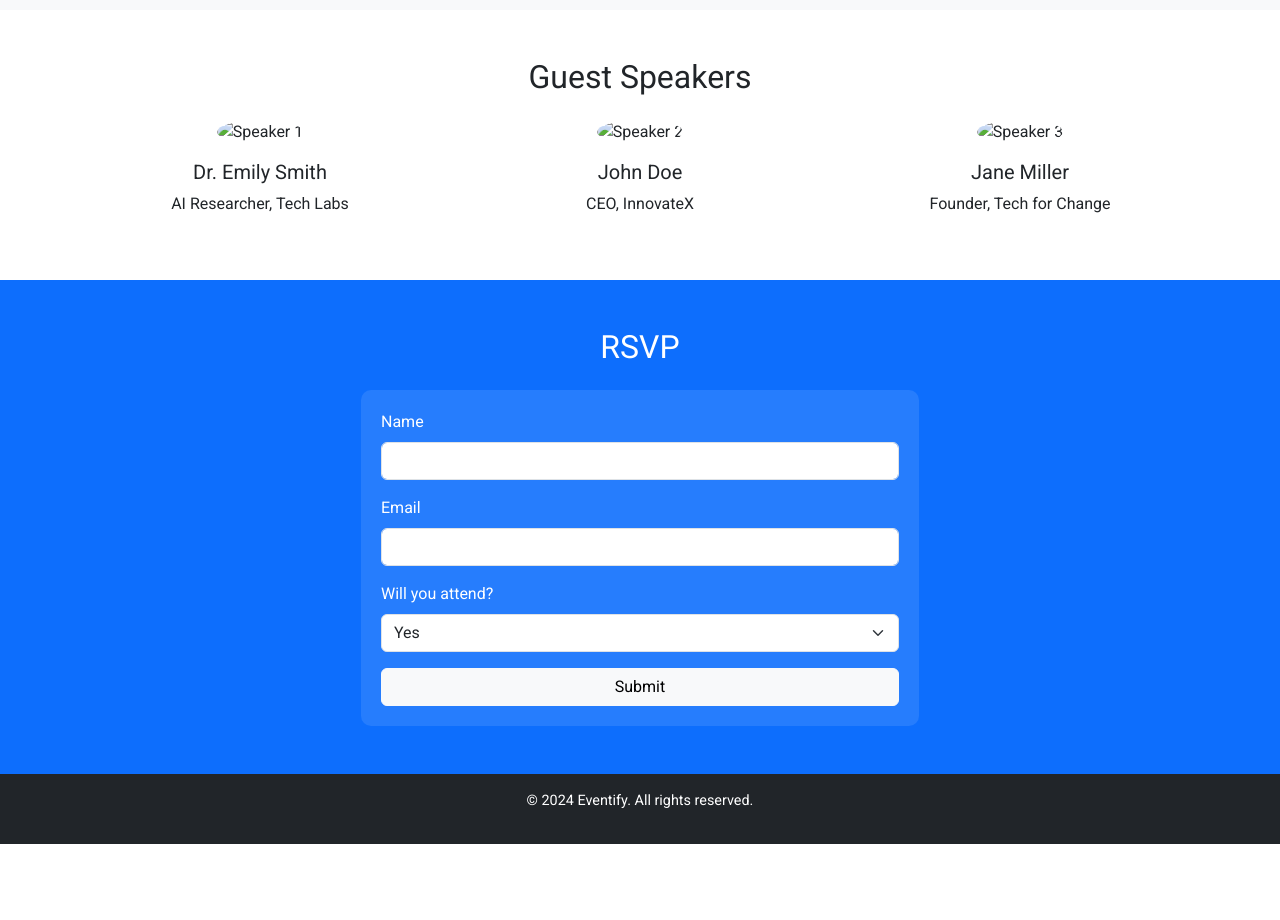
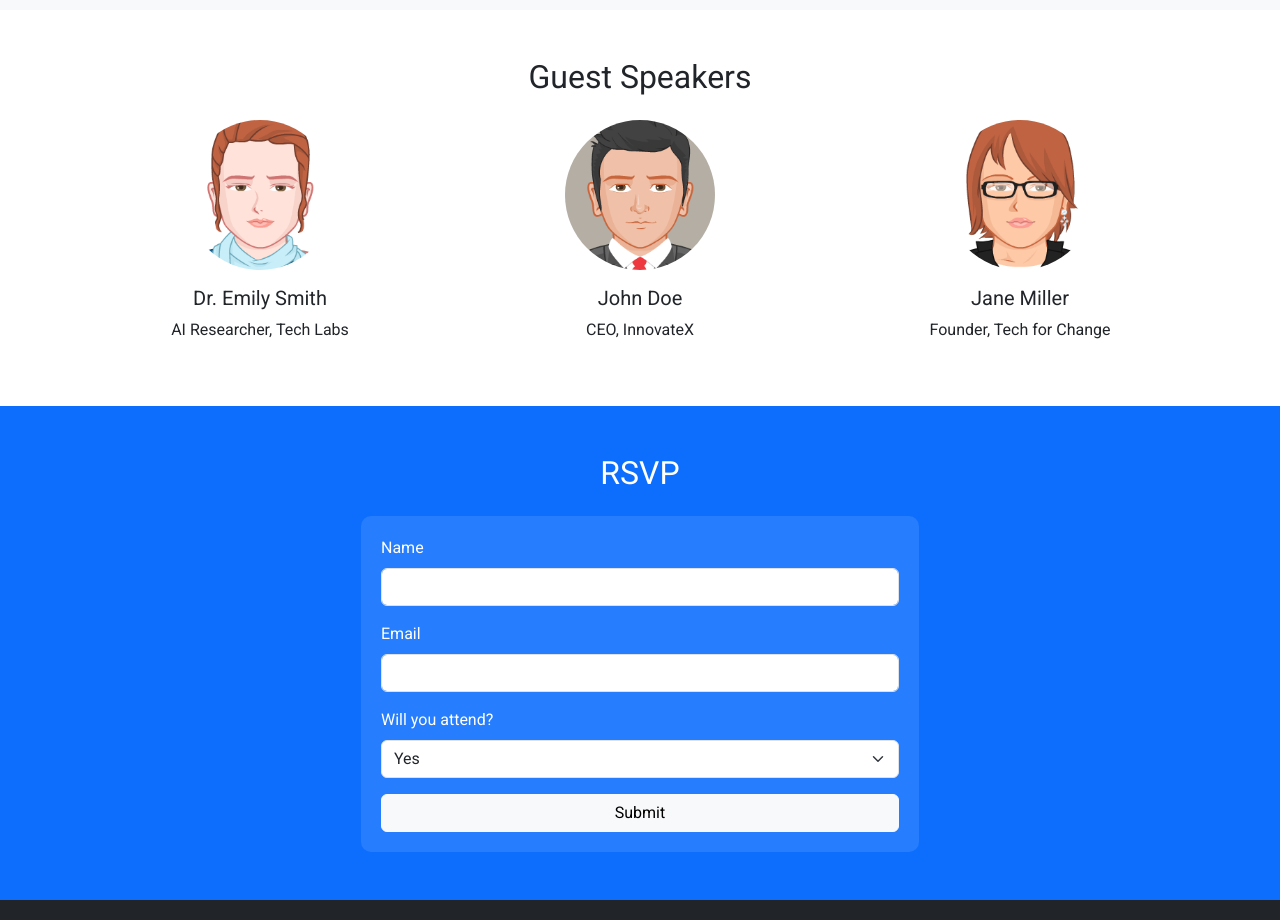
Before and after one commit to NASSER-K/event-invitation-site, a plain HTML site: page index.html in a window 1280 px wide. Shown: the part 1480-2400 px from the top of the page. Before the commit the page ends 2324 px from the top, so only its background shows below. Drawn offline with Linux system fonts and the light colour scheme.

Commit message:
Added banner and speaker imaes

```diff
--- a/index.html
+++ b/index.html
@@ -112,17 +112,17 @@
                 <h2 class="text-center mb-4">Guest Speakers</h2>
                 <div class="row text-center">
                     <div class="col-md-4">
-                        <img src="assets/images/speaker1.jpg" alt="Speaker 1" class="rounded-circle mb-3" width="150" height="150">
+                        <img src="assets/speaker1.png" alt="Speaker 1" class="rounded-circle mb-3" width="150" height="150">
                         <h5>Dr. Emily Smith</h5>
                         <p>AI Researcher, Tech Labs</p>
                     </div>
                     <div class="col-md-4">
-                        <img src="assets/images/speaker2.jpg" alt="Speaker 2" class="rounded-circle mb-3" width="150" height="150">
+                        <img src="assets/speaker2.png" alt="Speaker 2" class="rounded-circle mb-3" width="150" height="150">
                         <h5>John Doe</h5>
                         <p>CEO, InnovateX</p>
                     </div>
                     <div class="col-md-4">
-                        <img src="assets/images/speaker3.jpg" alt="Speaker 3" class="rounded-circle mb-3" width="150" height="150">
+                        <img src="assets/speaker3.png" alt="Speaker 3" class="rounded-circle mb-3" width="150" height="150">
                         <h5>Jane Miller</h5>
                         <p>Founder, Tech for Change</p>
                     </div>
```
Also changed, not shown: assets/banner.jpg (added), assets/speaker1.png (added), assets/speaker2.png (added), assets/speaker3.png (added).
